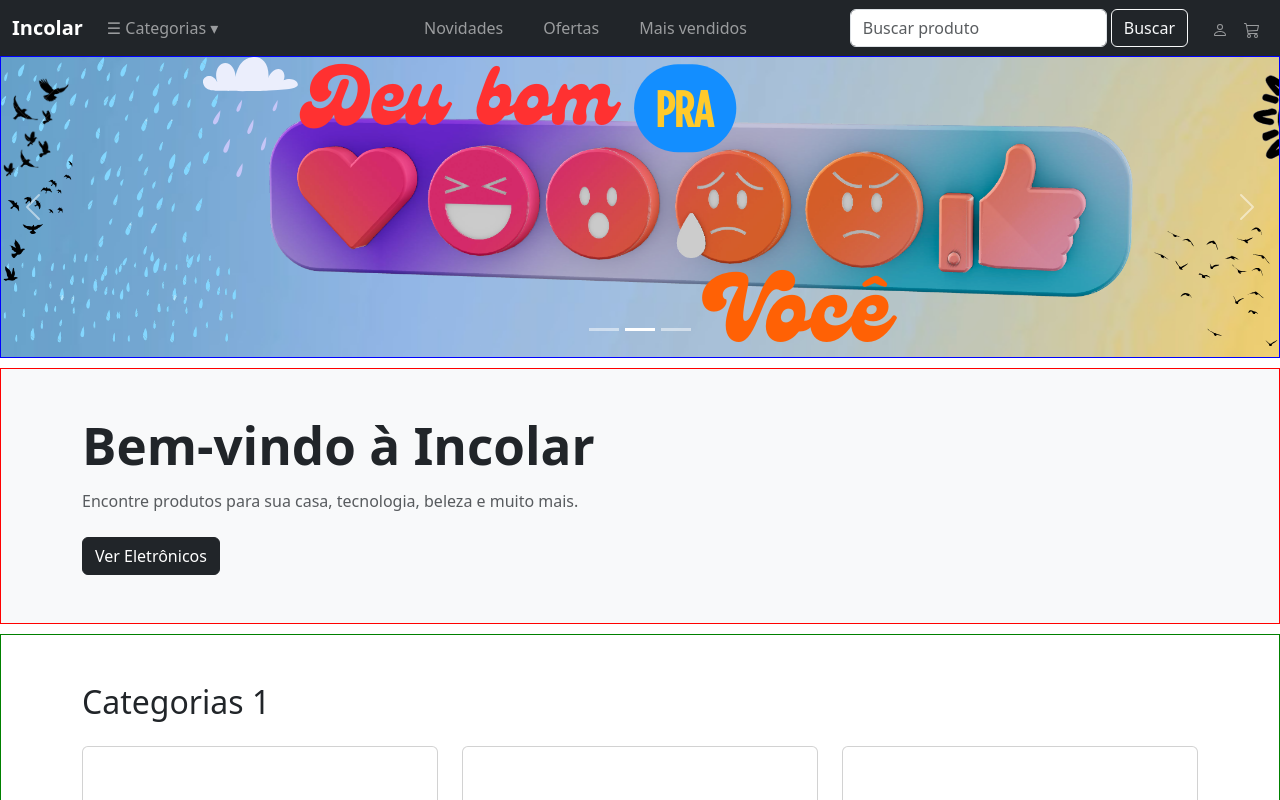
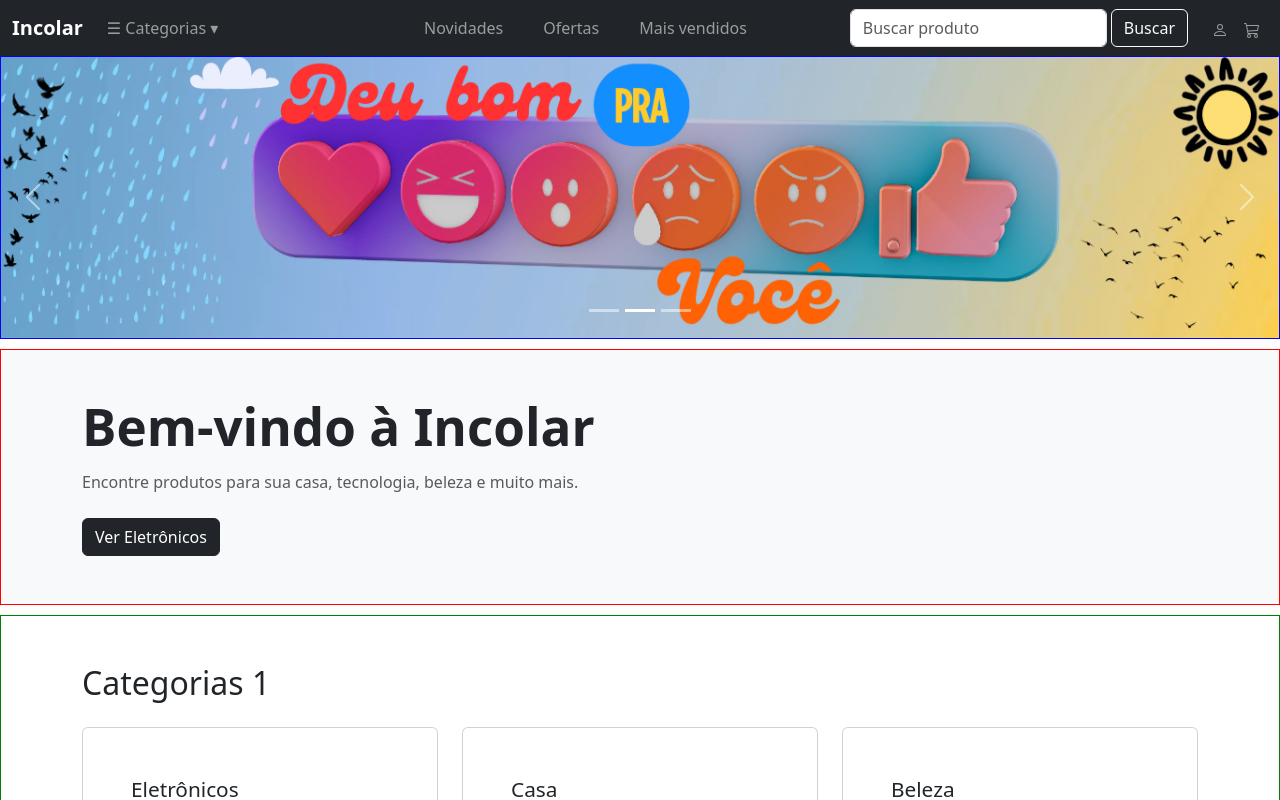
Before and after one commit to dcs30000/landingPage-reactjsBootstrap, a React (Vite) app: page / in a window 1280 px wide. Shown: the top 800 px of the page. Built offline with nearby package versions, Linux system fonts and the light colour scheme.

Commit message:
configurando as imagens do carousel em .hero-image

```diff
--- a/src/pages/Home/Home.css
+++ b/src/pages/Home/Home.css
@@ -14,6 +14,9 @@
   height: 100%;
 }
 
+.hero-image{
+  width: 100%;
+}
 /*.home-hero .carousel-item{
   height: 60vh;
   min-height: 360px;
```
